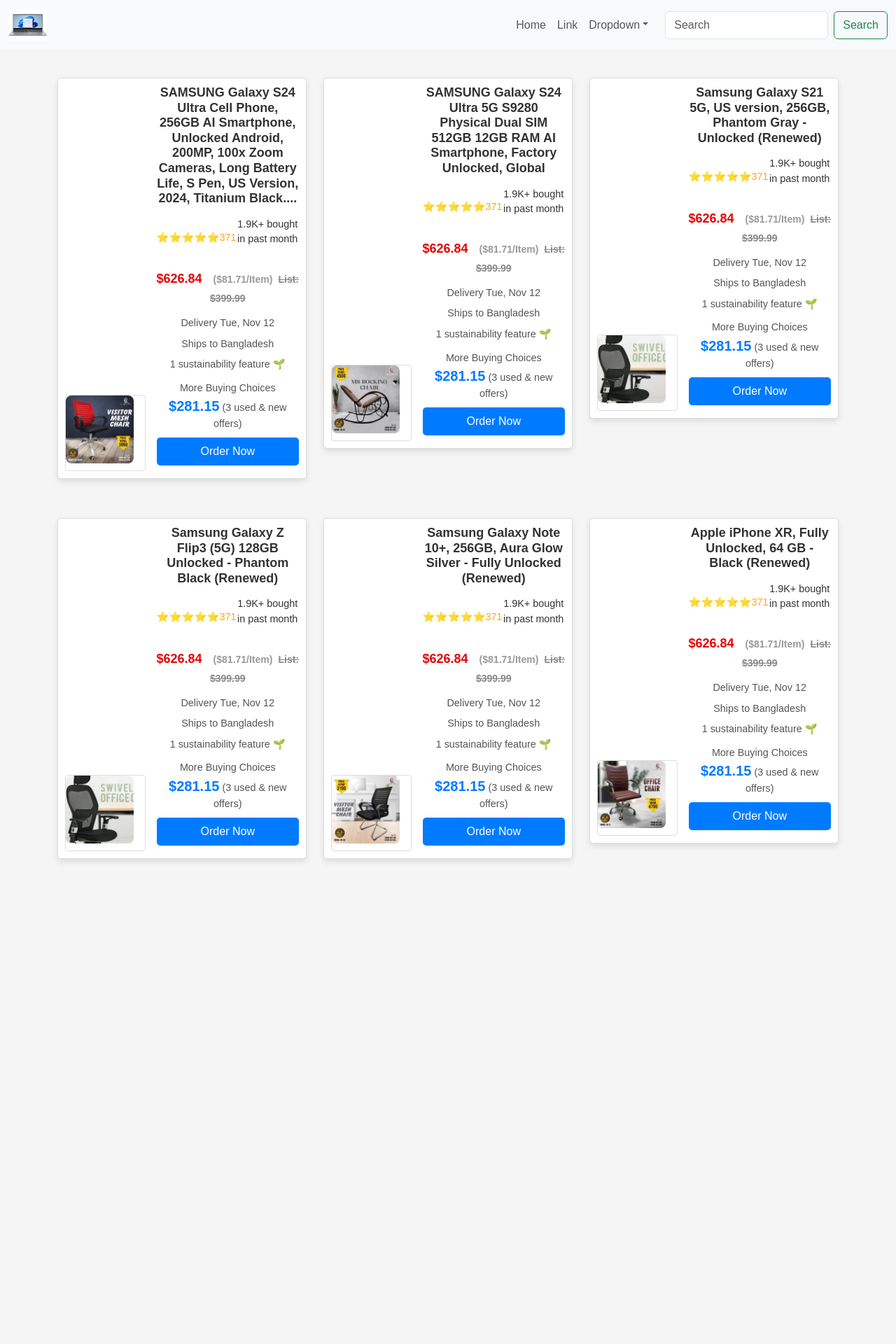
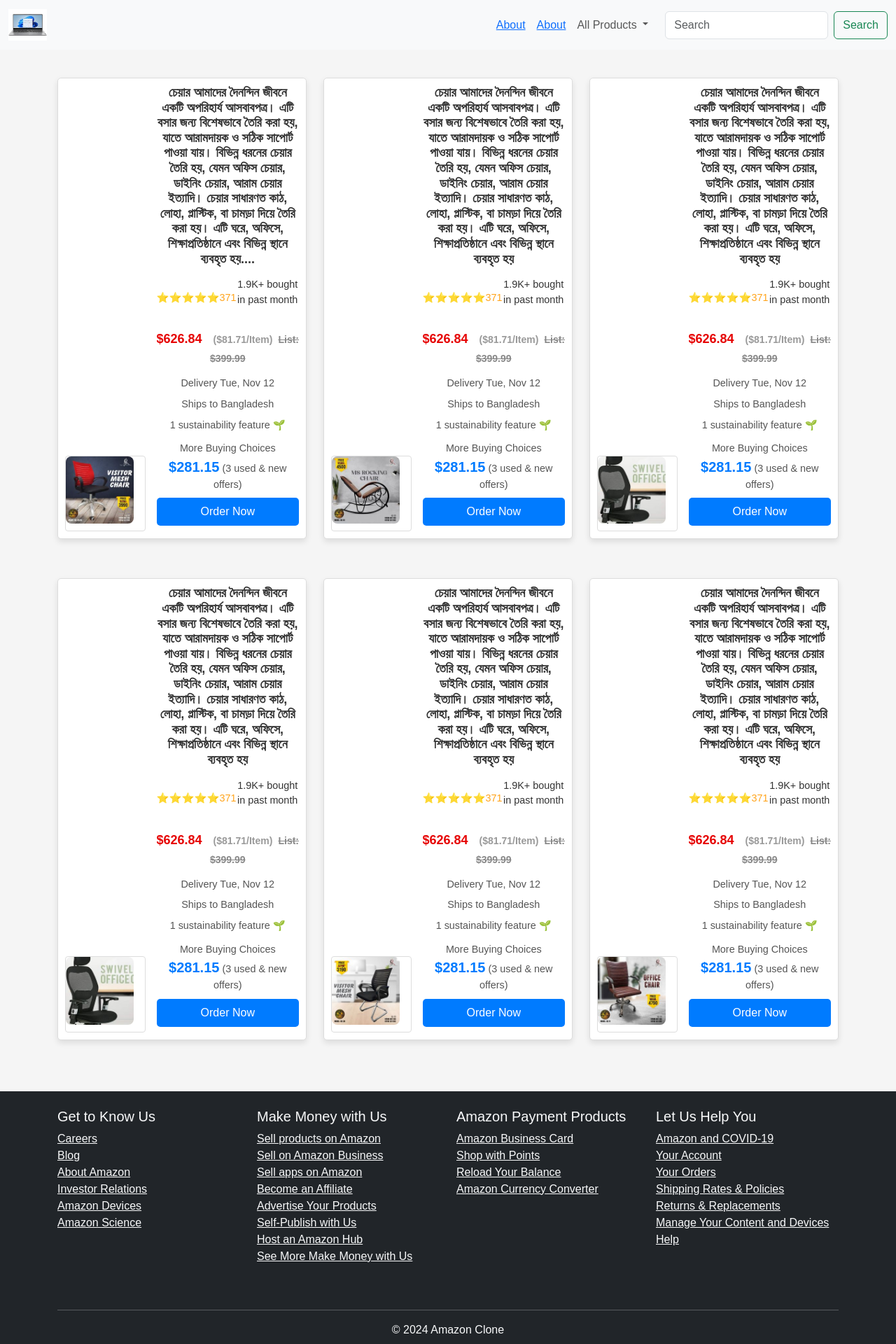
Before and after one commit to Nazmol3215/NewBagT, a React (Create React App) app: page /MobaileDetails in a window 1280 px wide. Shown: the top 1920 px of the page at 70% size. Before the commit the page ends 1291 px from the top, so only its background shows below. Built offline with nearby package versions, Linux system fonts and the light colour scheme.

Commit message:
Eight commit

```diff
--- a/src/AllMain/All.jsx
+++ b/src/AllMain/All.jsx
@@ -29,7 +29,6 @@
 
 
 
-
     </div>
   )
 }
--- a/src/App.css
+++ b/src/App.css
@@ -686,3 +686,9 @@
   .FirstOne{
     width: 100%;
   }
+
+  .footerOne{
+    margin-bottom: 12px;
+    margin-top: 33px;
+
+  }
--- a/src/App.js
+++ b/src/App.js
@@ -1,18 +1,16 @@
-import './App.css';
-import React from 'react';
-import ScrollToTopButton from './ScrollToTop';
-import All from './AllMain/All';
-
+import "./App.css";
+import React from "react";
+import ScrollToTopButton from "./ScrollToTop";
+import All from "./AllMain/All";
+import Footer from "./Footer";
 
 function App() {
   return (
     <div className="App">
+      <ScrollToTopButton />
+      <All />
+<Footer/>
 
-
-
-     <ScrollToTopButton/>
-
-<All/>
     </div>
   );
 }
--- /dev/null
+++ b/src/Footer.jsx
@@ -0,0 +1,70 @@
+import React from 'react';
+
+
+
+const Footer = () => {
+  return (
+    <footer className="bg-dark text-light pt-4 footerOne" >
+      <div className="container">
+        <div className="row">
+          <div className="col-md-3 col-sm-6 mb-3">
+            <h5>Get to Know Us</h5>
+            <ul className="list-unstyled">
+              <li><a href="#" className="text-light">Careers</a></li>
+              <li><a href="#" className="text-light">Blog</a></li>
+              <li><a href="#" className="text-light">About Amazon</a></li>
+              <li><a href="#" className="text-light">Investor Relations</a></li>
+              <li><a href="#" className="text-light">Amazon Devices</a></li>
+              <li><a href="#" className="text-light">Amazon Science</a></li>
+            </ul>
+          </div>
+          <div className="col-md-3 col-sm-6 mb-3">
+            <h5>Make Money with Us</h5>
+            <ul className="list-unstyled">
+              <li><a href="#" className="text-light">Sell products on Amazon</a></li>
+              <li><a href="#" className="text-light">Sell on Amazon Business</a></li>
+              <li><a href="#" className="text-light">Sell apps on Amazon</a></li>
+              <li><a href="#" className="text-light">Become an Affiliate</a></li>
+              <li><a href="#" className="text-light">Advertise Your Products</a></li>
+              <li><a href="#" className="text-light">Self-Publish with Us</a></li>
+              <li><a href="#" className="text-light">Host an Amazon Hub</a></li>
+              <li><a href="#" className="text-light">See More Make Money with Us</a></li>
+            </ul>
+          </div>
+          <div className="col-md-3 col-sm-6 mb-3">
+            <h5>Amazon Payment Products</h5>
+            <ul className="list-unstyled">
+              <li><a href="#" className="text-light">Amazon Business Card</a></li>
+              <li><a href="#" className="text-light">Shop with Points</a></li>
+              <li><a href="#" className="text-light">Reload Your Balance</a></li>
+              <li><a href="#" className="text-light">Amazon Currency Converter</a></li>
+            </ul>
+          </div>
+          <div className="col-md-3 col-sm-6 mb-3">
+            <h5>Let Us Help You</h5>
+            <ul className="list-unstyled">
+              <li><a href="#" className="text-light">Amazon and COVID-19</a></li>
+              <li><a href="#" className="text-light">Your Account</a></li>
+              <li><a href="#" className="text-light">Your Orders</a></li>
+              <li><a href="#" className="text-light">Shipping Rates & Policies</a></li>
+              <li><a href="#" className="text-light">Returns & Replacements</a></li>
+              <li><a href="#" className="text-light">Manage Your Content and Devices</a></li>
+              <li><a href="#" className="text-light">Help</a></li>
+            </ul>
+          </div>
+        </div>
+        <div className="text-center py-3">
+          <hr className="bg-light" />
+          <p>&copy; {new Date().getFullYear()} Amazon Clone</p>
+          <div className="d-flex justify-content-center align-items-center">
+            <a href="#" className="text-light me-3">English</a>
+            <a href="#" className="text-light me-3">$ USD - U.S. Dollar</a>
+            <a href="#" className="text-light">United States</a>
+          </div>
+        </div>
+      </div>
+    </footer>
+  );
+};
+
+export default Footer;
--- a/src/HeadDatails/NavBar.jsx
+++ b/src/HeadDatails/NavBar.jsx
@@ -1,8 +1,7 @@
-// import { Link } from "react-router-dom";
+import { Link } from "react-router-dom";
 // import Container from "react-bootstrap/Container";
 // import Form from "react-bootstrap/Form";
 // import Navbar from "react-bootstrap/Navbar";
-// import Offcanvas from "react-bootstrap/Offcanvas";
 // import React from "react";
 // import { Button } from "react-bootstrap";
 // import fdhcvr from "../imagesAll/_opsz24 (1).png";
@@ -43,19 +42,19 @@
               </Offcanvas.Header>
               <Offcanvas.Body>
                 <Nav className="justify-content-end flex-grow-1 pe-3">
-                  <Nav.Link href="#action1">Home</Nav.Link>
-                  <Nav.Link href="#action2">Link</Nav.Link>
+                  <Nav.Link>
+                     <Link to="/OrderComponent"> About</Link></Nav.Link>
+                  <Nav.Link>
+                  <Link to="/OrderComponent"> About</Link></Nav.Link>
                   <NavDropdown
-                    title="Dropdown"
+                    title="All Products "
                     id={`offcanvasNavbarDropdown-expand-${expand}`}
                   >
-                    <NavDropdown.Item href="#action3">Action</NavDropdown.Item>
-                    <NavDropdown.Item href="#action4">
-                      Another action
-                    </NavDropdown.Item>
+                    <NavDropdown.Item >New Chair</NavDropdown.Item>
+                    <NavDropdown.Item>Office Chair</NavDropdown.Item>
                     <NavDropdown.Divider />
-                    <NavDropdown.Item href="#action5">
-                      Something else here
+                    <NavDropdown.Item >
+                      New Callection
                     </NavDropdown.Item>
                   </NavDropdown>
                 </Nav>
--- a/src/MobailesDetail/MobaileDetails.jsx
+++ b/src/MobailesDetail/MobaileDetails.jsx
@@ -17,7 +17,7 @@
       <div className="row">
         <div className="col-12 col-md-6 col-lg-4 mb-4">
           <ProductCardFive
-            titleText="SAMSUNG Galaxy S24 Ultra Cell Phone, 256GB AI Smartphone, Unlocked Android, 200MP, 100x Zoom Cameras, Long Battery Life, S Pen, US Version, 2024, Titanium Black...."
+            titleText="চেয়ার আমাদের দৈনন্দিন জীবনে একটি অপরিহার্য আসবাবপত্র। এটি বসার জন্য বিশেষভাবে তৈরি করা হয়, যাতে আরামদায়ক ও সঠিক সাপোর্ট পাওয়া যায়। বিভিন্ন ধরনের চেয়ার তৈরি হয়, যেমন অফিস চেয়ার, ডাইনিং চেয়ার, আরাম চেয়ার ইত্যাদি। চেয়ার সাধারণত কাঠ, লোহা, প্লাস্টিক, বা চামড়া দিয়ে তৈরি করা হয়। এটি ঘরে, অফিসে, শিক্ষাপ্রতিষ্ঠানে এবং বিভিন্ন স্থানে ব্যবহৃত হয়...."
             Taka="$626.84"
             Review="1.9K+ bought in past month"
             img={dhdffrhd123}
@@ -25,7 +25,7 @@
         </div>
         <div className="col-12 col-md-6 col-lg-4 mb-4">
           <ProductCardFive
-            titleText="SAMSUNG Galaxy S24 Ultra 5G S9280 Physical Dual SIM 512GB 12GB RAM AI Smartphone, Factory Unlocked, Global"
+            titleText="চেয়ার আমাদের দৈনন্দিন জীবনে একটি অপরিহার্য আসবাবপত্র। এটি বসার জন্য বিশেষভাবে তৈরি করা হয়, যাতে আরামদায়ক ও সঠিক সাপোর্ট পাওয়া যায়। বিভিন্ন ধরনের চেয়ার তৈরি হয়, যেমন অফিস চেয়ার, ডাইনিং চেয়ার, আরাম চেয়ার ইত্যাদি। চেয়ার সাধারণত কাঠ, লোহা, প্লাস্টিক, বা চামড়া দিয়ে তৈরি করা হয়। এটি ঘরে, অফিসে, শিক্ষাপ্রতিষ্ঠানে এবং বিভিন্ন স্থানে ব্যবহৃত হয়"
             Taka="$626.84"
             Review="1.9K+ bought in past month"
             img={dhdffrhd1122}
@@ -33,7 +33,7 @@
         </div>
         <div className="col-12 col-md-6 col-lg-4 mb-4">
           <ProductCardFive
-            titleText="Samsung Galaxy S21 5G, US version, 256GB, Phantom Gray - Unlocked (Renewed)"
+            titleText="চেয়ার আমাদের দৈনন্দিন জীবনে একটি অপরিহার্য আসবাবপত্র। এটি বসার জন্য বিশেষভাবে তৈরি করা হয়, যাতে আরামদায়ক ও সঠিক সাপোর্ট পাওয়া যায়। বিভিন্ন ধরনের চেয়ার তৈরি হয়, যেমন অফিস চেয়ার, ডাইনিং চেয়ার, আরাম চেয়ার ইত্যাদি। চেয়ার সাধারণত কাঠ, লোহা, প্লাস্টিক, বা চামড়া দিয়ে তৈরি করা হয়। এটি ঘরে, অফিসে, শিক্ষাপ্রতিষ্ঠানে এবং বিভিন্ন স্থানে ব্যবহৃত হয়"
             Taka="$626.84"
             Review="1.9K+ bought in past month"
             img={dhdffrhd1231}
@@ -41,7 +41,7 @@
         </div>
         <div className="col-12 col-md-6 col-lg-4 mb-4">
           <ProductCardFive
-            titleText="Samsung Galaxy Z Flip3 (5G) 128GB Unlocked - Phantom Black (Renewed)"
+            titleText="চেয়ার আমাদের দৈনন্দিন জীবনে একটি অপরিহার্য আসবাবপত্র। এটি বসার জন্য বিশেষভাবে তৈরি করা হয়, যাতে আরামদায়ক ও সঠিক সাপোর্ট পাওয়া যায়। বিভিন্ন ধরনের চেয়ার তৈরি হয়, যেমন অফিস চেয়ার, ডাইনিং চেয়ার, আরাম চেয়ার ইত্যাদি। চেয়ার সাধারণত কাঠ, লোহা, প্লাস্টিক, বা চামড়া দিয়ে তৈরি করা হয়। এটি ঘরে, অফিসে, শিক্ষাপ্রতিষ্ঠানে এবং বিভিন্ন স্থানে ব্যবহৃত হয়"
             Taka="$626.84"
             Review="1.9K+ bought in past month"
             img={dhdffrhd1231}
@@ -49,7 +49,7 @@
         </div>
         <div className="col-12 col-md-6 col-lg-4 mb-4">
           <ProductCardFive
-            titleText="Samsung Galaxy Note 10+, 256GB, Aura Glow Silver - Fully Unlocked (Renewed)"
+            titleText="চেয়ার আমাদের দৈনন্দিন জীবনে একটি অপরিহার্য আসবাবপত্র। এটি বসার জন্য বিশেষভাবে তৈরি করা হয়, যাতে আরামদায়ক ও সঠিক সাপোর্ট পাওয়া যায়। বিভিন্ন ধরনের চেয়ার তৈরি হয়, যেমন অফিস চেয়ার, ডাইনিং চেয়ার, আরাম চেয়ার ইত্যাদি। চেয়ার সাধারণত কাঠ, লোহা, প্লাস্টিক, বা চামড়া দিয়ে তৈরি করা হয়। এটি ঘরে, অফিসে, শিক্ষাপ্রতিষ্ঠানে এবং বিভিন্ন স্থানে ব্যবহৃত হয়"
             Taka="$626.84"
             Review="1.9K+ bought in past month"
             img={dhdffrhd1}
@@ -57,7 +57,7 @@
         </div>
         <div className="col-12 col-md-6 col-lg-4 mb-4">
           <ProductCardFive
-            titleText="Apple iPhone XR, Fully Unlocked, 64 GB - Black (Renewed)"
+            titleText="চেয়ার আমাদের দৈনন্দিন জীবনে একটি অপরিহার্য আসবাবপত্র। এটি বসার জন্য বিশেষভাবে তৈরি করা হয়, যাতে আরামদায়ক ও সঠিক সাপোর্ট পাওয়া যায়। বিভিন্ন ধরনের চেয়ার তৈরি হয়, যেমন অফিস চেয়ার, ডাইনিং চেয়ার, আরাম চেয়ার ইত্যাদি। চেয়ার সাধারণত কাঠ, লোহা, প্লাস্টিক, বা চামড়া দিয়ে তৈরি করা হয়। এটি ঘরে, অফিসে, শিক্ষাপ্রতিষ্ঠানে এবং বিভিন্ন স্থানে ব্যবহৃত হয়"
             Taka="$626.84"
             Review="1.9K+ bought in past month"
             img={dhdffrhd}
--- a/src/OrderDetailsPages/ProductPage .jsx
+++ b/src/OrderDetailsPages/ProductPage .jsx
@@ -58,13 +58,13 @@
           </div>
 
           {/* Capacity Options */}
-          <div className="mb-4">
+          {/* <div className="mb-4">
             <h5>Capacity:</h5>
             <Button variant="outline-secondary" className="me-2 mb-2">8GB RAM | 128GB SSD</Button>
             <Button variant="outline-secondary" className="me-2 mb-2">16GB RAM | 512GB SSD</Button>
             <Button variant="outline-primary" className="me-2 mb-2">32GB RAM | 1TB SSD</Button>
             <Button variant="outline-secondary" className="me-2 mb-2">20GB RAM | 512GB SSD</Button>
-          </div>
+          </div> */}
 
           {/* Quantity and Actions */}
           <Row className="align-items-center mb-3">
```
